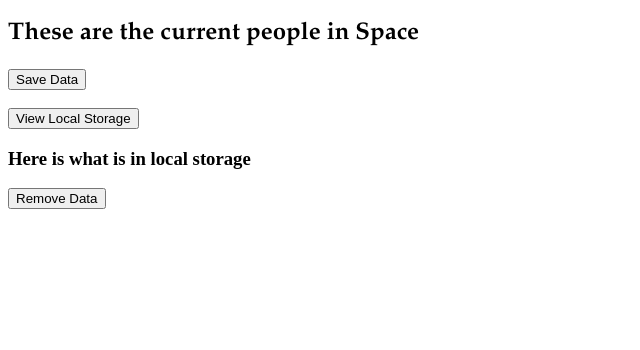
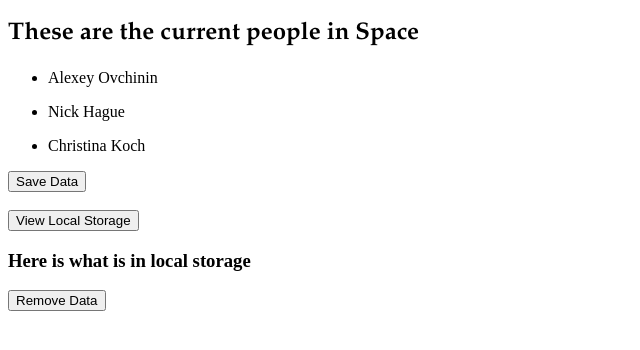
Before and after one commit to Cox-Justin-P/Cox-Justin.github.io, a plain HTML site: page Json/json.html in a window 1280 px wide. Shown: the whole page, without its empty margins (0-640 px from the left). Drawn offline with Linux system fonts and the light colour scheme; no server answers.

Commit message:
updated json issue
There was an issue with http and https. I was not able to go through a proxy server or upgrade non-secure requests so I added a json file and just used that instead of doing it more dynamically

```diff
--- /dev/null
+++ b/Json/json-data.json
@@ -0,0 +1 @@
+{"people": [{"craft": "ISS", "name": "Alexey Ovchinin"}, {"craft": "ISS", "name": "Nick Hague"}, {"craft": "ISS", "name": "Christina Koch"}], "number": 3, "message": "success"}
--- a/Json/json.html
+++ b/Json/json.html
@@ -22,7 +22,7 @@
         var astro;
 
         // get the Json data
-        fetch('http://api.open-notify.org/astros.json')
+        fetch('json-data.json')
         .then(response => {
             return response.json()
         }).then(data => {
```
